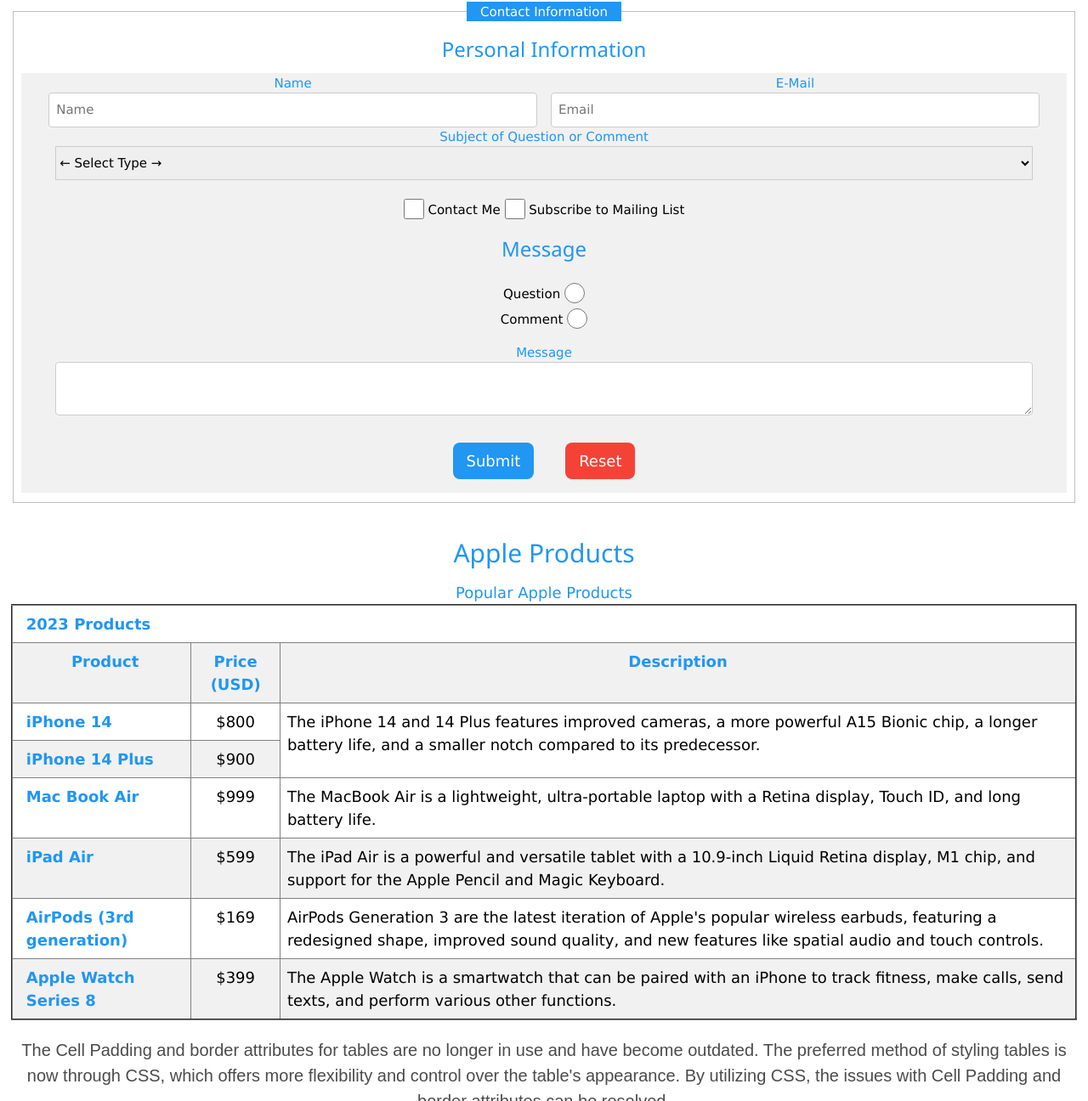
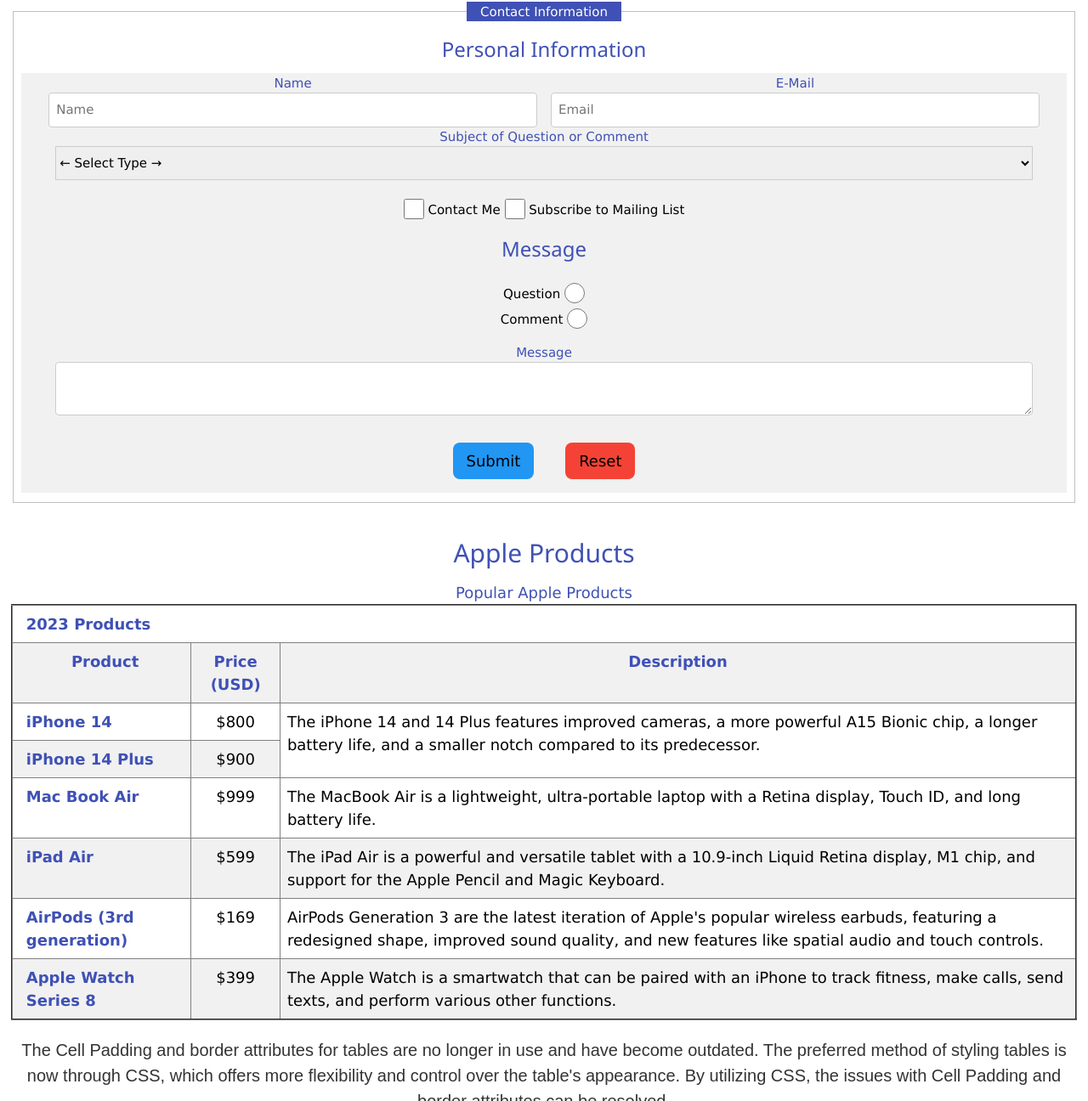
Before and after one commit to L30isLame/Web-Design-Tools, a plain HTML site: page contact-us.html in a window 1280 px wide. Shown: the part 292-1588 px from the top of the page at 85% size. Drawn offline with nearby package versions, Linux system fonts and the light colour scheme.

Commit message:
fixed contrast errors

```diff
--- a/contact-us.html
+++ b/contact-us.html
@@ -20,27 +20,27 @@
         <h1 class="w3-button w3-xxxlarge w3-round-large w3-blue w3-hover-indigo w3-ripple">Steve Jobs</h1>
       </header>
       <nav class="topnav">
-        <a class="w3-xlarge" href="index.html"><i class="fa fa-home"></i></a>
+        <a class="w3-xlarge" href="index.html"><i class="fa fa-home">Home</i></a>
         <a class="w3-xlarge" href="faq.html">FAQ</a>
         <a class="w3-xlarge" href="gallery.html">Gallery</a>
         <a class="w3-xlarge active" href="contact-us.html">Contact Us</a>
      </nav>
 
       <section>
-        <h2 class="w3-container w3-text-blue">Contact Us</h2>
+        <h2 class="w3-container w3-text-indigo">Contact Us</h2>
         <fieldset>
-            <legend class="w3-container w3-blue">Contact Information</legend>
-            <h3 class="w3-text-blue">Personal Information</h3>
+            <legend class="w3-container w3-indigo">Contact Information</legend>
+            <h3 class="w3-text-indigo">Personal Information</h3>
             <form class="w3-container w3-light-grey" id="contact" method="post" action="mailto:e3358520@student.dcccd.edu">
             <div class="w3-row-padding">
               <div class="w3-half">
-                <label class="w3-text-blue" title="Enter your full name.">Name <input class="w3-input w3-border w3-round w3-hover-blue" type="text" name="Name" placeholder="Name"></label>
+                <label class="w3-text-indigo" title="Enter your full name.">Name <input class="w3-input w3-border w3-round w3-hover-blue" type="text" name="Name" placeholder="Name"></label>
               </div>
               <div class="w3-half">
-                <label class="w3-text-blue" title="Enter your email address.">E-Mail <input class="w3-input w3-border w3-round w3-hover-blue" type="text" name="Email" placeholder="Email"></label>
+                <label class="w3-text-indigo" title="Enter your email address.">E-Mail <input class="w3-input w3-border w3-round w3-hover-blue" type="text" name="Email" placeholder="Email"></label>
               </div>
               <div class="w3-margin">
-                <label class="w3-text-blue" for="questionID">Subject of Question or Comment</label>
+                <label class="w3-text-indigo" for="questionID">Subject of Question or Comment</label>
                 <select class="w3-select w3-border" name="questionID" id="questionID">
                   <option value="">&larr;&nbsp;Select Type&nbsp;&rarr;</option>
                   <option value="1">Product</option>
@@ -54,61 +54,61 @@
                 <label title="Select to be contacted."><input class="w3-check" type="checkbox" name="contact-me"> Contact Me</label>
                 <label title="Select to be Subscribed."><input class="w3-check" type="checkbox" name="Subscribe"> Subscribe to Mailing List</label>
               </div>
-              <h3 class="w3-text-blue">Message</h3>
+              <h3 class="w3-text-indigo">Message</h3>
               <div class="w3-margin">
                 <label title="Select if you have a question.">Question <input class="w3-radio" type="radio" name="request"></label>
                 <br>
                 <label title="Select if you have a comment.">Comment <input class="w3-radio" type="radio" name="request"></label>
               </div>
               <div class="w3-margin">
-                <label class="w3-text-blue" for="message">Message</label><br>
+                <label class="w3-text-indigo" for="message">Message</label><br>
                 <textarea class="w3-input w3-border w3-round w3-hover-blue" id="message" name="message"></textarea>
               </div>
-              <input class="w3-button w3-large w3-round-large w3-blue w3-hover-indigo w3-ripple w3-margin" type="submit" name="submit" value="Submit">
-              <input class="w3-button w3-large w3-round-large w3-red w3-hover-purple w3-ripple w3-margin" type="reset" name="reset" value="Reset">
+              <input class="w3-button w3-large w3-round-large w3-text-black w3-blue w3-hover-indigo w3-ripple w3-margin" type="submit" name="submit" value="Submit">
+              <input class="w3-button w3-large w3-round-large w3-text-black w3-red w3-hover-purple w3-ripple w3-margin" type="reset" name="reset" value="Reset">
               </div>
             </form>
         </fieldset>
       </section>
 
       <section>
-         <h2 class="w3-container w3-text-blue">Apple Products</h2>
+         <h2 class="w3-container w3-text-indigo">Apple Products</h2>
          <table class="w3-table w3-striped w3-large w3-hoverable" border="2" cellpadding="2">
-            <caption class="w3-container w3-text-blue">Popular Apple Products</caption>
+            <caption class="w3-container w3-text-indigo">Popular Apple Products</caption>
             <tr>
-              <th class="w3-text-blue" colspan="3">2023 Products</th>
+              <th class="w3-text-indigo" colspan="3">2023 Products</th>
             </tr>
             <tr>
-              <th class="w3-center w3-text-blue" scope="col">Product</th>
-              <th class="w3-center w3-text-blue" scope="col">Price (USD)</th>
-              <th class="w3-center w3-text-blue" scope="col">Description</th>
+              <th class="w3-center w3-text-indigo" scope="col">Product</th>
+              <th class="w3-center w3-text-indigo" scope="col">Price (USD)</th>
+              <th class="w3-center w3-text-indigo" scope="col">Description</th>
             </tr>
             <tr>
-              <th class="w3-text-blue" scope="row">iPhone 14</th>
+              <th class="w3-text-indigo" scope="row">iPhone 14</th>
               <td class="w3-center">$800</td>
               <td rowspan="2">The iPhone 14 and 14 Plus features improved cameras, a more powerful A15 Bionic chip, a longer battery life, and a smaller notch compared to its predecessor.</td>
             </tr>
             <tr>
-              <th class="w3-text-blue" scope="row">iPhone 14 Plus</th>
+              <th class="w3-text-indigo" scope="row">iPhone 14 Plus</th>
               <td class="w3-center">$900</td>
             </tr>
             <tr>
-                <th class="w3-text-blue" scope="row">Mac Book Air</th>
+                <th class="w3-text-indigo" scope="row">Mac Book Air</th>
                 <td class="w3-center">$999</td>
                 <td>The MacBook Air is a lightweight, ultra-portable laptop with a Retina display, Touch ID, and long battery life.</td>
             </tr>
             <tr>
-                <th class="w3-text-blue" scope="row">iPad Air</th>
+                <th class="w3-text-indigo" scope="row">iPad Air</th>
                 <td class="w3-center">$599</td>
                 <td>The iPad Air is a powerful and versatile tablet with a 10.9-inch Liquid Retina display, M1 chip, and support for the Apple Pencil and Magic Keyboard.</td>
             </tr>
             <tr>
-                <th class="w3-text-blue" scope="row">AirPods (3rd generation)</th>
+                <th class="w3-text-indigo" scope="row">AirPods (3rd generation)</th>
                 <td class="w3-center">$169</td>
                 <td>AirPods Generation 3 are the latest iteration of Apple's popular wireless earbuds, featuring a redesigned shape, improved sound quality, and new features like spatial audio and touch controls.</td>
             </tr>
             <tr>
-                <th class="w3-text-blue" scope="row">Apple Watch Series 8</th>
+                <th class="w3-text-indigo" scope="row">Apple Watch Series 8</th>
                 <td class="w3-center">$399</td>
                 <td>The Apple Watch is a smartwatch that can be paired with an iPhone to track fitness, make calls, send texts, and perform various other functions.</td>
             </tr>
--- a/style.css
+++ b/style.css
@@ -34,11 +34,11 @@ h6 {
 }
 p{
     font-family: 'Source Sans Pro', sans-serif;
-    color: rgb(75, 75, 75);
+    color: rgb(51,51,51);
     font-size: 20px;
 }
 a:link {
-	color: rgb(8, 144, 223);
+	color: rgb(6,53,81);
 	background-color: transparent;
 	text-decoration: none;
   }
@@ -98,15 +98,18 @@ aside {
     padding: 1%;
 }
 article {
-    width: 100%;
+    width: 80%;
     height: 100%;
     background-color: rgb(193, 193, 193);
-    padding: 1% 10%;
-    margin: 1%;
-    text-align: center;
+    padding: 10%;
+    margin: 0 auto 20vh;
+    text-align: left;
     float: right;
     box-sizing: border-box;
     border-radius: 20px;
+    border-color: black;
+    border-style: ridge;
+    border-width: 24px;
 }
 footer {
     width: 100%;
```
Also changed, not shown: faq.html (+11 -11 lines), gallery.html (+1 -1 lines), index.html (+2 -2 lines).
